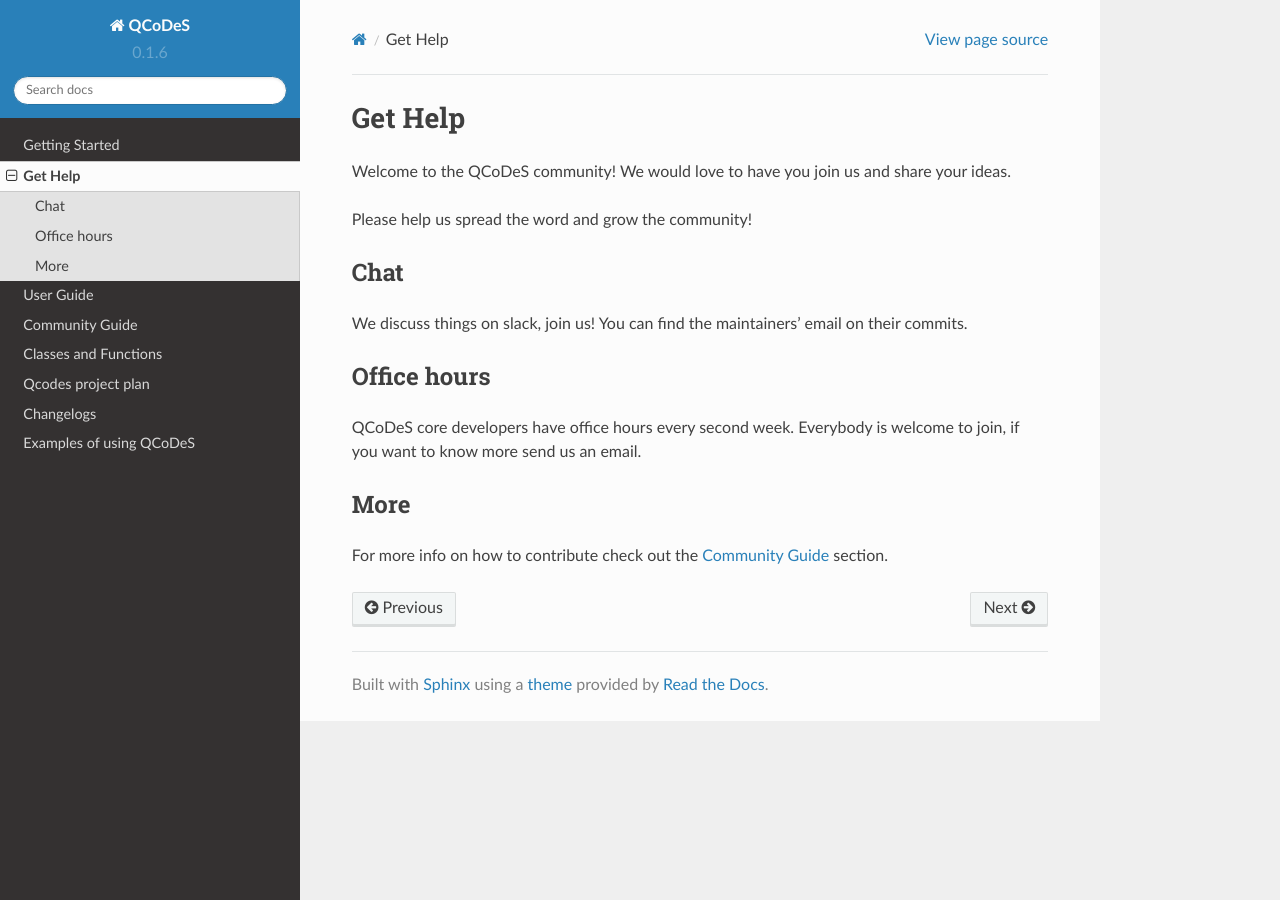
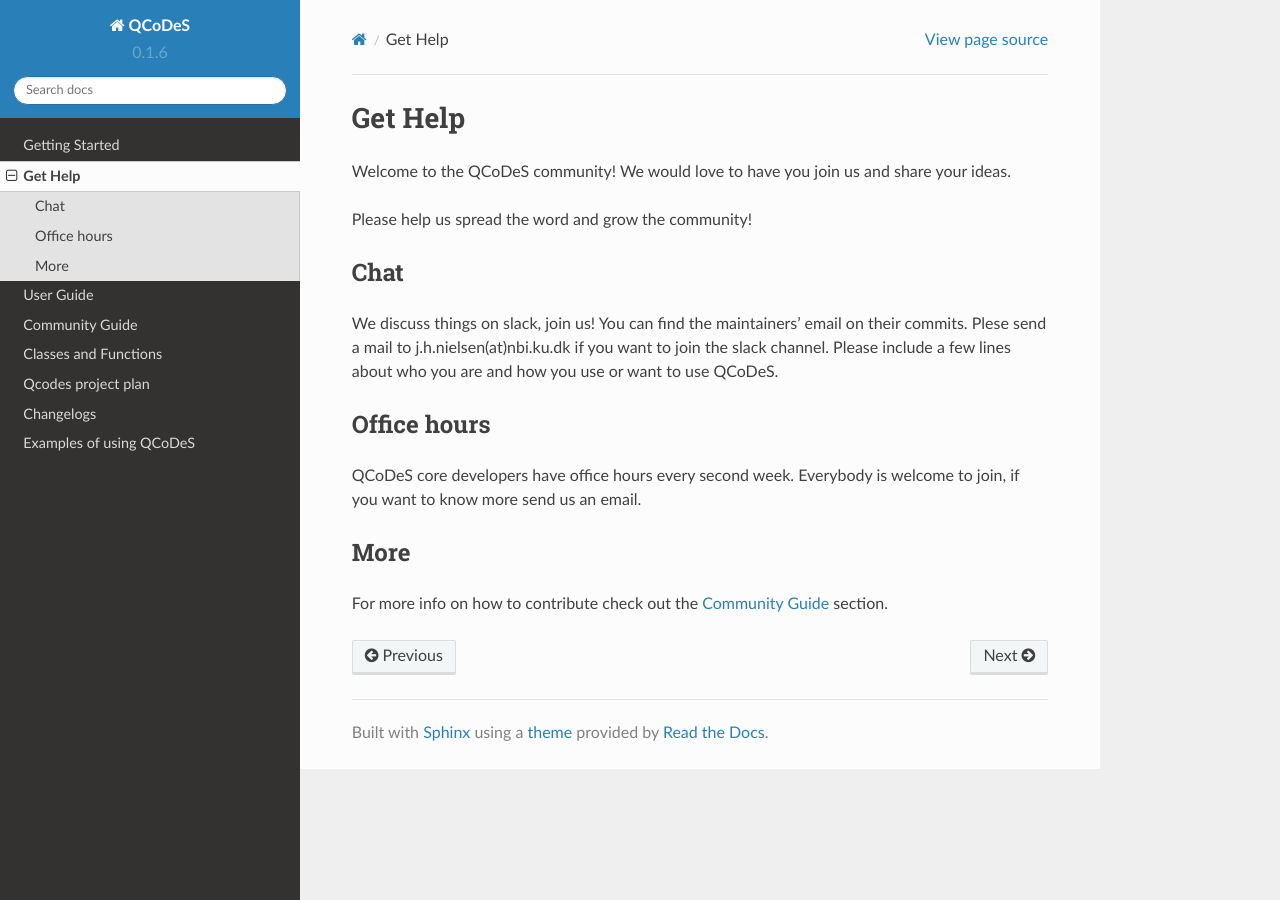
Before and after one commit to ShoosounS47/Qcodes, a Sphinx documentation site: the page built from docs/help.rst, in a window 1280 px wide. Built offline with Sphinx 7.4.7 and the Read the Docs theme 2.0.0, drawn with Linux system fonts in a browser that asks for light colours; pages that are not in the unit, such as notebooks, are missing from menus.

Commit message:
Update Slack contact information (#727)
* Update Slack contact information

fixes #726

* typo

```diff
--- a/docs/help.rst
+++ b/docs/help.rst
@@ -13,6 +13,10 @@
 
 We discuss things on slack, join us!
 You can find the maintainers' email on their commits.
+Plese send a mail to j.h.nielsen(at)nbi.ku.dk if you want to join
+the slack channel. Please include a few lines about who you are and
+how you use or want to use QCoDeS.
+
 
 Office hours
 ------------
```
